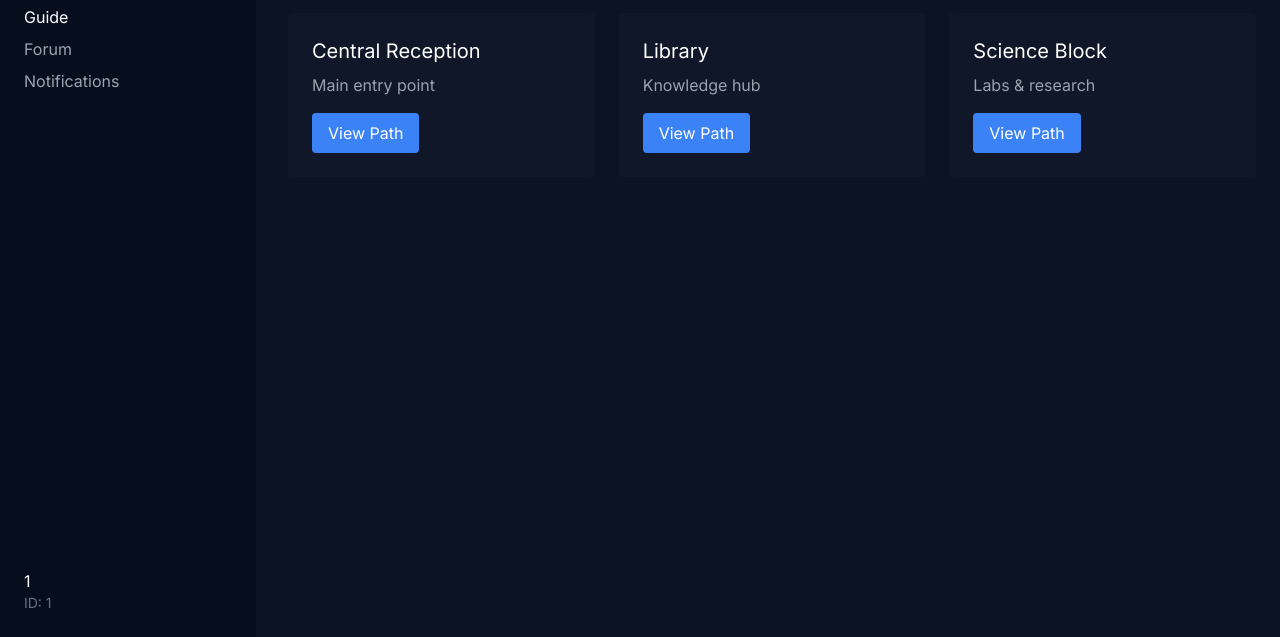
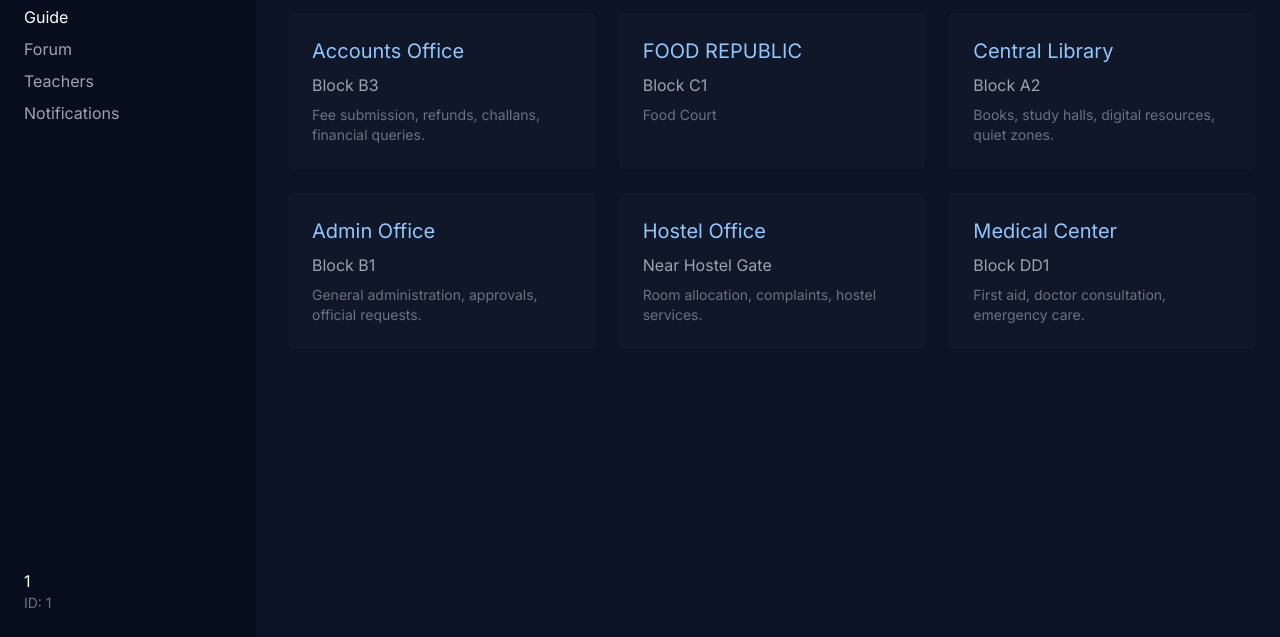
Before and after one commit to ashwin200459-cpuS/campus-navigator, a website: page public/guide.html in a window 1280 px wide. Shown: the part 163-800 px from the top of the page. Drawn offline with nearby package versions, Linux system fonts and the light colour scheme; sample sign-in values are in the browser's storage.

Commit message:
Update guide.html

```diff
--- a/public/guide.html
+++ b/public/guide.html
@@ -7,8 +7,6 @@
 <title>CampusNavigator Guide</title>
 
 <link href="https://fonts.googleapis.com/css2?family=Space+Grotesk:wght@300;400;600;700&family=Inter:wght@300;400;500&display=swap" rel="stylesheet"/>
-<link href="https://fonts.googleapis.com/css2?family=Material+Symbols+Outlined" rel="stylesheet"/>
-
 <script src="https://cdn.tailwindcss.com"></script>
 
 <style>
@@ -23,7 +21,7 @@ body { font-family: 'Inter', sans-serif; background:#0b1324; }
 <!-- 🔐 AUTH -->
 <script>
 const user = JSON.parse(localStorage.getItem("user"));
-if(!user){ window.location.href="index.html"; } // ✅ FIXED
+if(!user){ window.location.href="index.html"; }
 </script>
 
 <!-- TOP BAR -->
@@ -44,6 +42,7 @@ if(!user){ window.location.href="index.html"; } // ✅ FIXED
     <a href="dashboard.html" class="mb-2 text-blue-300">Dashboard</a>
     <a href="guide.html" class="mb-2 text-white">Guide</a>
     <a href="forum.html" class="mb-2 text-gray-400">Forum</a>
+    <a href="teachers.html" class="mb-2 text-gray-400">Teachers</a>
     <a href="notifications.html" class="mb-2 text-gray-400">Notifications</a>
 
     <div class="mt-auto">
@@ -56,32 +55,62 @@ if(!user){ window.location.href="index.html"; } // ✅ FIXED
 <!-- MAIN -->
 <main class="pt-24 md:pl-72 px-6">
 
-<h1 class="text-4xl font-bold mb-10">Operational Guide</h1>
+<h1 class="text-4xl font-bold mb-10">Campus Guide</h1>
 
 <div class="grid md:grid-cols-3 gap-6">
 
+<!-- ACCOUNTS -->
 <div class="glass-panel p-6 rounded">
-    <h3 class="text-xl mb-2">Central Reception</h3>
-    <p class="text-gray-400 mb-4">Main entry point</p>
-    <button onclick="goToMap('reception')" class="bg-blue-500 px-4 py-2 rounded">
-        View Path
-    </button>
+    <h3 class="text-xl mb-2 text-blue-300">Accounts Office</h3>
+    <p class="text-gray-400 mb-2">Block B3</p>
+    <p class="text-sm text-gray-500">
+        Fee submission, refunds, challans, financial queries.
+    </p>
 </div>
 
+<!-- FR -->
 <div class="glass-panel p-6 rounded">
-    <h3 class="text-xl mb-2">Library</h3>
-    <p class="text-gray-400 mb-4">Knowledge hub</p>
-    <button onclick="goToMap('library')" class="bg-blue-500 px-4 py-2 rounded">
-        View Path
-    </button>
+    <h3 class="text-xl mb-2 text-blue-300">FOOD REPUBLIC</h3>
+    <p class="text-gray-400 mb-2">Block C1</p>
+    <p class="text-sm text-gray-500">
+        Food Court
+    </p>
 </div>
 
+<!-- LIBRARY -->
 <div class="glass-panel p-6 rounded">
-    <h3 class="text-xl mb-2">Science Block</h3>
-    <p class="text-gray-400 mb-4">Labs & research</p>
-    <button onclick="goToMap('science')" class="bg-blue-500 px-4 py-2 rounded">
-        View Path
-    </button>
+    <h3 class="text-xl mb-2 text-blue-300">Central Library</h3>
+    <p class="text-gray-400 mb-2">Block A2</p>
+    <p class="text-sm text-gray-500">
+        Books, study halls, digital resources, quiet zones.
+    </p>
+</div>
+
+<!-- ADMIN -->
+<div class="glass-panel p-6 rounded">
+    <h3 class="text-xl mb-2 text-blue-300">Admin Office</h3>
+    <p class="text-gray-400 mb-2">Block B1</p>
+    <p class="text-sm text-gray-500">
+        General administration, approvals, official requests.
+    </p>
+</div>
+
+<!-- HOSTEL -->
+<div class="glass-panel p-6 rounded">
+    <h3 class="text-xl mb-2 text-blue-300">Hostel Office</h3>
+    <p class="text-gray-400 mb-2">Near Hostel Gate</p>
+    <p class="text-sm text-gray-500">
+        Room allocation, complaints, hostel services.
+    </p>
+</div>
+
+<!-- MEDICAL -->
+<div class="glass-panel p-6 rounded">
+    <h3 class="text-xl mb-2 text-blue-300">Medical Center</h3>
+    <p class="text-gray-400 mb-2">Block DD1</p>
+    <p class="text-sm text-gray-500">
+        First aid, doctor consultation, emergency care.
+    </p>
 </div>
 
 </div>
@@ -98,13 +127,7 @@ document.getElementById("topUser").innerText = user.userId;
 // 🚪 LOGOUT
 function logout(){
     localStorage.removeItem("user");
-    window.location.href="index.html"; // ✅ FIXED
-}
-
-// 🧭 MAP CONNECTION
-function goToMap(location){
-    localStorage.setItem("mapTarget", location);
-    window.location.href="map.html"; // ✅ FIXED
+    window.location.href="index.html";
 }
 
 </script>
```
